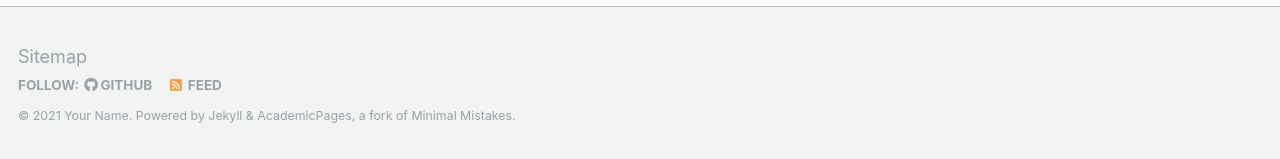
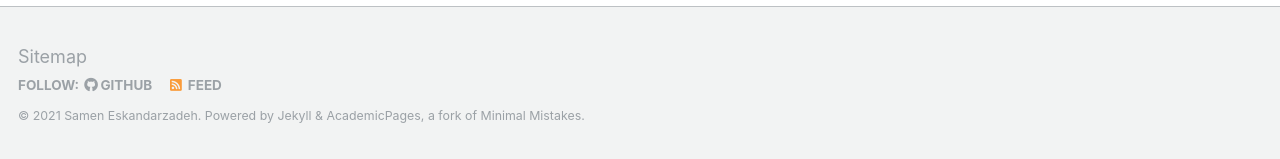
Before and after one commit to alexandercyrus/tentative.github.io, a Jekyll site: the page built from _pages/about.md, in a window 1280 px wide and 900 px high, scrolled down 2463 px. Shown: the part 738-897 px from the top of the window. Built offline with Jekyll 4.4.1, drawn with Linux system fonts in a browser that asks for light colours; some web fonts are replaced.

Commit message:
Update _config.yml

```diff
--- a/_config.yml
+++ b/_config.yml
@@ -9,7 +9,7 @@
 locale                   : "en-US"
 title                    : "A new frontier in the galaxy"
 title_separator          : "-"
-name                     : &name "Your Name"
+name                     : &name "Samen Eskandarzadeh"
 description              : &description "personal description"
 url                      : https://alexandercyrus.github.io/tentative.github.io # the base hostname & protocol for your site e.g. "https://mmistakes.github.io"
 baseurl                  : "" # the subpath of your site, e.g. "/blog"
```
